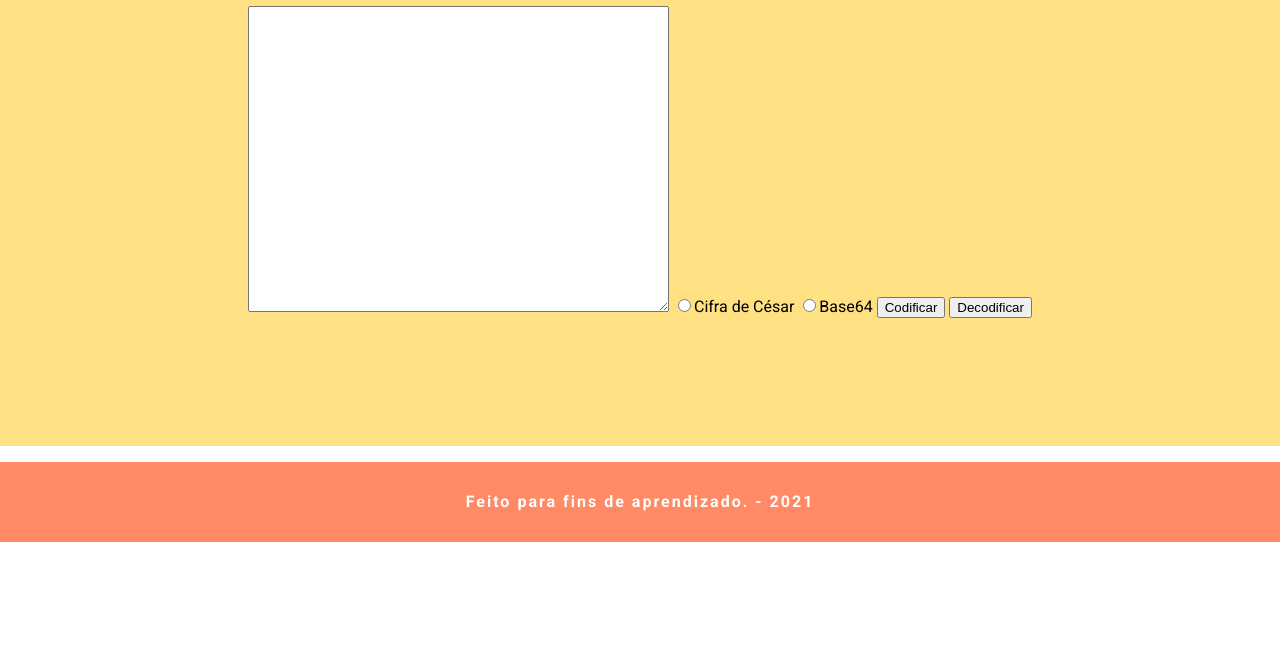
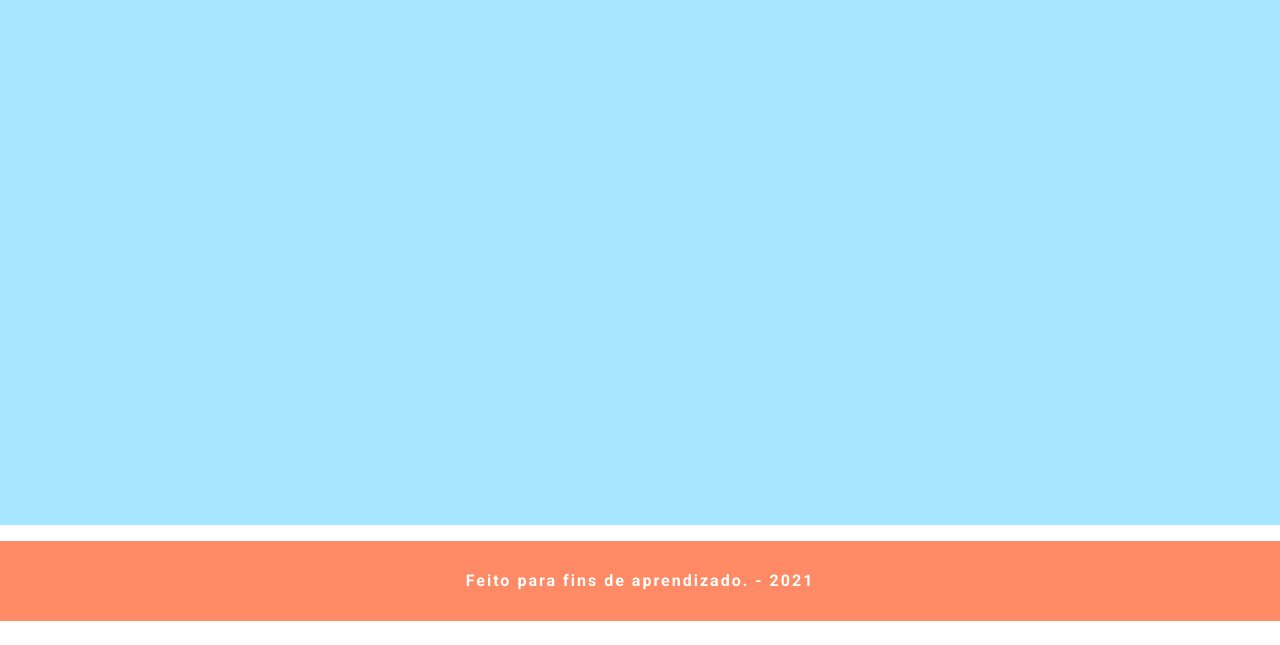
Before and after one commit to bernardobdr/cifraDeCesar, a plain HTML site: page index.html in a window 1280 px wide. Shown: the part 155-800 px from the top of the page. Drawn offline with Linux system fonts and the light colour scheme.

```diff
--- a/index.html
+++ b/index.html
@@ -25,14 +25,6 @@
     </div>
   </header>
   <main class="principal">
-    <div class="container">
-      <h1 class="subtitulo">Codificando</h1>
-      <textarea name="mensagem" id="mensagem" cols="50" rows="20"></textarea>
-      <input type="radio">Cifra de César
-      <input type="radio">Base64
-      <button type="radio">Codificar</button>
-      <button type="radio">Decodificar</button>
-    </div>
 
   </main>
   <footer class="footer">
--- /dev/null
+++ b/reset.css
@@ -0,0 +1,48 @@
+/* http://meyerweb.com/eric/tools/css/reset/
+   v2.0 | 20110126
+   License: none (public domain)
+*/
+
+html, body, div, span, applet, object, iframe,
+h1, h2, h3, h4, h5, h6, p, blockquote, pre,
+a, abbr, acronym, address, big, cite, code,
+del, dfn, em, img, ins, kbd, q, s, samp,
+small, strike, strong, sub, sup, tt, var,
+b, u, i, center,
+dl, dt, dd, ol, ul, li,
+fieldset, form, label, legend,
+table, caption, tbody, tfoot, thead, tr, th, td,
+article, aside, canvas, details, embed,
+figure, figcaption, footer, header, hgroup,
+menu, nav, output, ruby, section, summary,
+time, mark, audio, video {
+	margin: 0;
+	padding: 0;
+	border: 0;
+	font-size: 100%;
+	font: inherit;
+	vertical-align: baseline;
+}
+/* HTML5 display-role reset for older browsers */
+article, aside, details, figcaption, figure,
+footer, header, hgroup, menu, nav, section {
+	display: block;
+}
+body {
+	line-height: 1;
+}
+ol, ul {
+	list-style: none;
+}
+blockquote, q {
+	quotes: none;
+}
+blockquote:before, blockquote:after,
+q:before, q:after {
+	content: '';
+	content: none;
+}
+table {
+	border-collapse: collapse;
+	border-spacing: 0;
+}
--- a/style.css
+++ b/style.css
@@ -37,17 +37,11 @@
 }
 /*Estilizando o códificador*/
 .principal{
-  background: #FFE082;
-  height: 500px;
+  height: 600px;
+  background: #A6E7FF;
 }
-.container{
-  width: 1080px;
-  margin: 0 auto;
-  text-align: center;
-}
-.subtitulo{
-  color:#FF8A65 ;
-}
+
+
 /*Estilizando o footer*/
 .footer{
    height: 80px;
```
